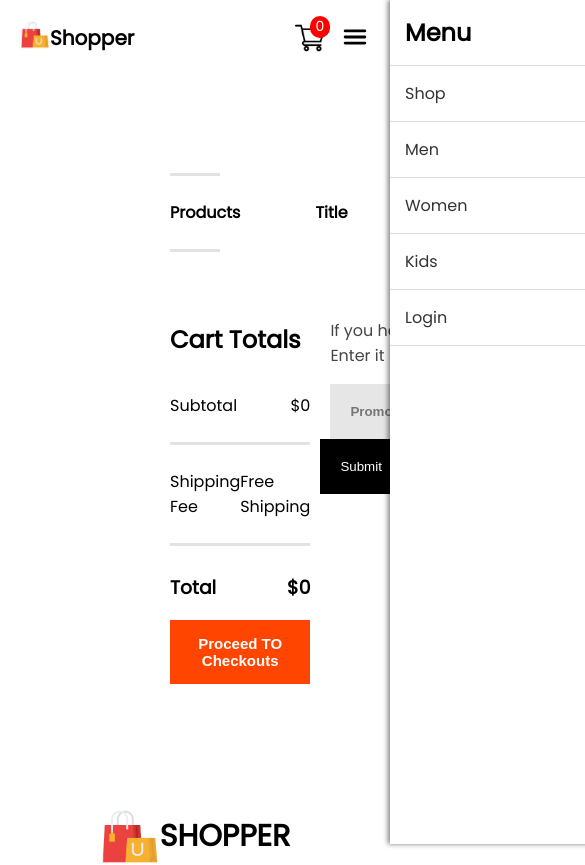
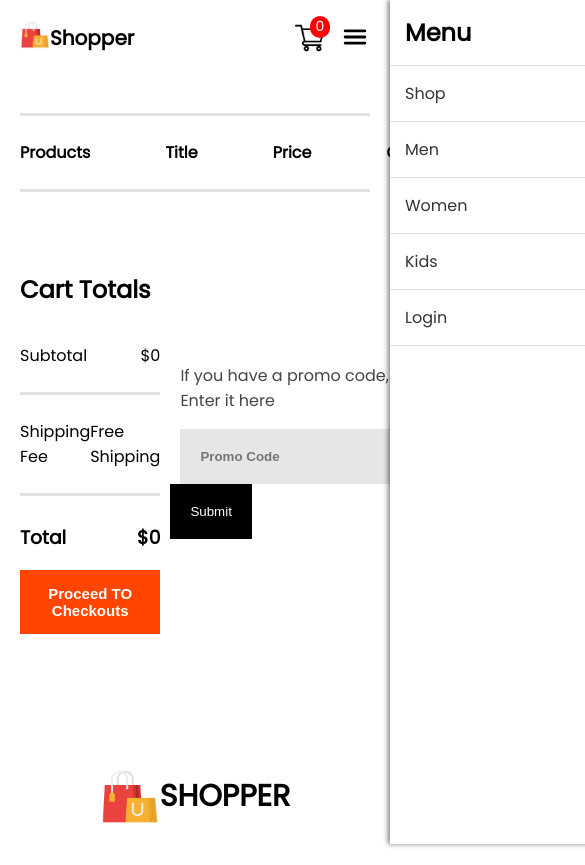
Before and after one commit to muazkhalid936/E-Commerce-Frontend, a React (Create React App) app: page /Cart in a window 390 px wide. Shown: the top 865 px of the page, 585 px wide, since content can reach past the window. Built offline with nearby package versions, Linux system fonts and the light colour scheme.

Commit message:
Tab and laptop screen done mobile left

```diff
--- a/src/components/Cartitem/Cartitem.css
+++ b/src/components/Cartitem/Cartitem.css
@@ -85,3 +85,23 @@
   cursor: pointer;
   margin-left: 25px;
 }
+@media (max-width: 1280px) {
+  .cartitem {
+    margin: 40px 120px;
+  }
+}
+@media (max-width: 890px) {
+  .cartitem {
+    margin: 40px 20px;
+  }
+  .cart-billing {
+    padding: 10px 0px;
+  }
+  .cart-down {
+
+  flex: 1;
+  }
+  .cart-promocode {
+    margin: auto;
+  }
+}
--- a/src/components/NewCollection/NewCollection.css
+++ b/src/components/NewCollection/NewCollection.css
@@ -4,6 +4,7 @@
   /* gap: 10px; */
   align-items: center;
   height: auto;
+  padding: 0px 150px;
 }
 .collection h1 {
   font-size: 50px;
```
